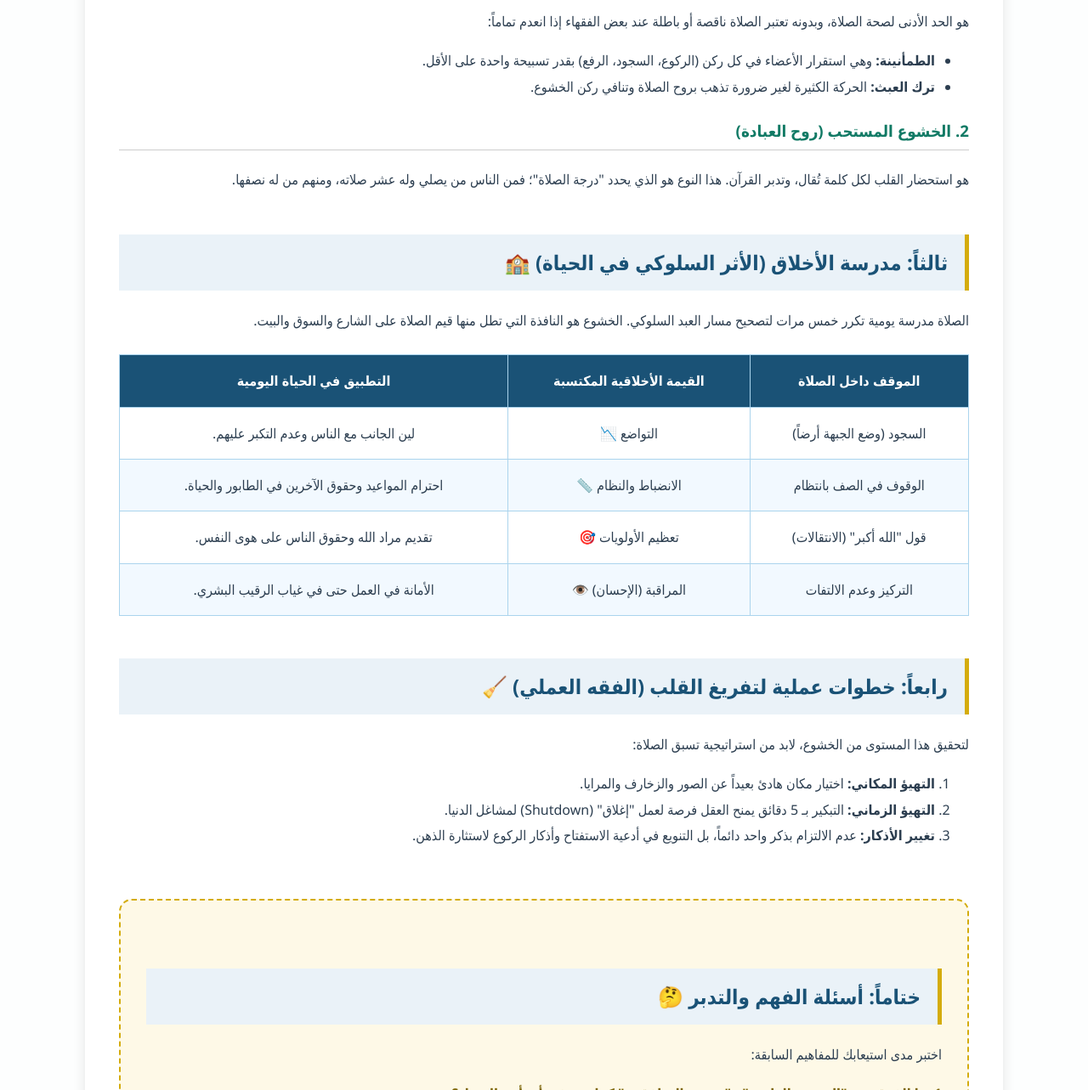
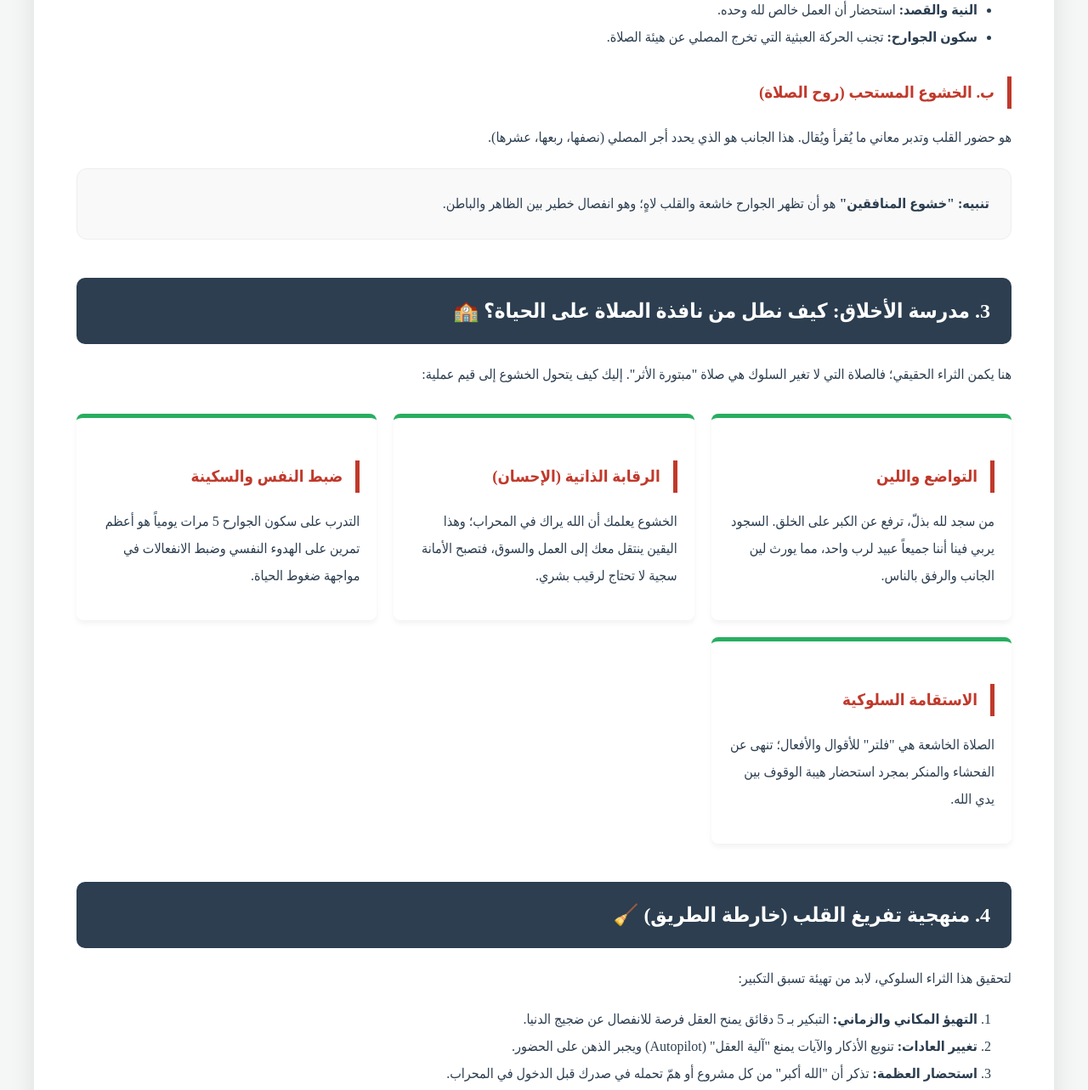
Before and after one commit to youcefrhn/Prayer-s-effects, a plain HTML site: page index.html in a window 1280 px wide. Shown: the part 764-2047 px from the top of the page at 85% size. Drawn offline with Linux system fonts and the light colour scheme.

Commit message:
Update index.html

```diff
--- a/index.html
+++ b/index.html
@@ -3,162 +3,165 @@
 <head>
     <meta charset="UTF-8">
     <meta name="viewport" content="width=device-width, initial-scale=1.0">
-    <title>الموسوعة الشاملة: الخشوع في الصلاة وأثره السلوكي</title>
+    <title>موسوعة الخشوع: الفقه، الأثر، والمنهج</title>
     <style>
         :root {
-            --primary-color: #1a5276;
-            --secondary-color: #d4ac0d;
-            --bg-color: #fdfefe;
-            --text-color: #2c3e50;
+            --primary: #2c3e50;
+            --accent: #c0392b;
+            --success: #27ae60;
+            --bg: #f4f7f6;
         }
         body {
-            font-family: 'Amiri', 'Segoe UI', Tahoma, sans-serif;
-            line-height: 1.9;
-            background-color: var(--bg-color);
-            color: var(--text-color);
+            font-family: 'Amiri', serif, Tahoma;
+            line-height: 2;
+            background-color: var(--bg);
+            color: var(--primary);
             margin: 0;
-            padding: 20px;
+            padding: 0;
         }
         .container {
-            max-width: 1000px;
-            margin: auto;
-            background: white;
-            padding: 40px;
-            box-shadow: 0 4px 15px rgba(0,0,0,0.1);
-            border-radius: 15px;
+            max-width: 1100px;
+            margin: 30px auto;
+            background: #fff;
+            padding: 50px;
+            border-radius: 20px;
+            box-shadow: 0 10px 30px rgba(0,0,0,0.1);
         }
         header {
             text-align: center;
-            border-bottom: 3px double var(--primary-color);
+            border-bottom: 4px solid var(--accent);
             margin-bottom: 40px;
             padding-bottom: 20px;
         }
-        h1 { color: var(--primary-color); font-size: 2.5em; }
+        h1 { font-size: 3em; color: var(--primary); margin: 0; }
         h2 {
-            color: var(--primary-color);
-            background: #eaf2f8;
-            padding: 10px 20px;
-            border-right: 5px solid var(--secondary-color);
+            background: var(--primary);
+            color: #fff;
+            padding: 15px 25px;
+            border-radius: 10px;
+            margin-top: 45px;
+        }
+        h3 {
+            color: var(--accent);
+            border-right: 5px solid var(--accent);
+            padding-right: 15px;
+            margin-top: 30px;
+        }
+        .content-box {
+            background: #f9f9f9;
+            border: 1px solid #eee;
+            padding: 25px;
+            border-radius: 12px;
+            margin: 20px 0;
+        }
+        .ethics-grid {
+            display: grid;
+            grid-template-columns: repeat(auto-fit, minmax(300px, 1fr));
+            gap: 20px;
+            margin: 30px 0;
+        }
+        .card {
+            background: #fff;
+            border-top: 5px solid var(--success);
+            padding: 20px;
+            box-shadow: 0 4px 6px rgba(0,0,0,0.05);
+            border-radius: 8px;
+        }
+        .quiz-section {
+            background: #fff9e6;
+            border: 2px dashed #f1c40f;
+            padding: 30px;
+            border-radius: 15px;
             margin-top: 50px;
         }
-        h3 { color: #117a65; border-bottom: 1px solid #ccc; padding-bottom: 5px; }
-        .info-box {
-            background-color: #f9f9f9;
-            border: 1px solid #ddd;
-            padding: 20px;
-            border-radius: 10px;
-            margin: 20px 0;
+        .quiz-question {
+            font-weight: bold;
+            display: block;
+            margin-bottom: 15px;
+            color: #7f8c8d;
         }
-        .behavior-table {
-            width: 100%;
-            border-collapse: collapse;
-            margin: 25px 0;
+        footer {
+            text-align: center;
+            padding: 40px;
+            font-size: 0.9em;
+            color: #95a5a6;
         }
-        .behavior-table th, .behavior-table td {
-            border: 1px solid #abd4ed;
-            padding: 15px;
-            text-align: center;
-        }
-        .behavior-table th { background-color: var(--primary-color); color: white; }
-        .behavior-table tr:nth-child(even) { background-color: #f2f9ff; }
-
-        .quiz-section {
-            background-color: #fef9e7;
-            border: 2px dashed var(--secondary-color);
-            padding: 30px;
-            margin-top: 60px;
-            border-radius: 15px;
-        }
-        .quiz-item { margin-bottom: 20px; font-weight: bold; color: #7d6608; }
-        footer { text-align: center; margin-top: 50px; font-size: 0.9em; color: #7f8c8d; }
     </style>
 </head>
 <body>
 
 <div class="container">
     <header>
-        <h1>الخشوع في الصلاة: رؤية إيمانية وسلوكية 🕊️</h1>
-        <p>دراسة معمقة تجمع بين فقه العبادة وفقه المعاملة</p>
+        <h1>فقه الخشوع وأثره السلوكي 🕊️</h1>
+        <p>دليل معرفي شامل يربط المحراب بالحياة - مقتبس من أصول التربية الإيمانية</p>
     </header>
 
     <section>
-        <h2>أولاً: مفهوم الخشوع وأبعاده المعرفية 🧠</h2>
-        <p>الخشوع ليس مجرد سكون بدني، بل هو <strong>انكسار قلبي</strong> ناتج عن تعظيم الرب. وفقاً لمدرسة الشيخ الشويعر، الخشوع هو "العلم النافع"؛ فمن كان بالله أعرف، كان له أخشع. هو الحالة التي يجتمع فيها حضور الذهن مع خضوع الجوارح.</p>
-        <div class="info-box">
-            <strong>لماذا يغيب الخشوع؟</strong> غالباً ما يكون السبب هو الانشغال بـ "دنيا عاجلة" أو غياب التفكر في معاني الأذكار. الخشوع يحتاج إلى "مجاهدة" مستمرة وليس حالة تأتي بالصدفة.
+        <h2>1. حقيقة الخشوع: العلم والقلب 🧠</h2>
+        <p>الخشوع ليس حالة طارئة بل هو <strong>ثمرة العلم بالله</strong>. وفقاً لما تدارسناه، فإن الخشوع الحقيقي هو انكسار القلب وتذلله لعظمة الرب، وهو أول ما يُفتقد من الدين في آخر الزمان. الخشوع هو الميزان الذي يفرق بين "أداء الحركات" و"إقامة الصلاة".</p>
+    </section>
+
+    <section>
+        <h2>2. الميزان الفقهي الدقيق ⚖️</h2>
+        <h3>أ. الخشوع الواجب (الأركان)</h3>
+        <p>بدون هذه العناصر، تصبح الصلاة مهددة بالبطلان:</p>
+        <ul>
+            <li><strong>الطمأنينة:</strong> استقرار الأعضاء في كل ركن (الركوع، السجود، الرفع).</li>
+            <li><strong>النية والقصد:</strong> استحضار أن العمل خالص لله وحده.</li>
+            <li><strong>سكون الجوارح:</strong> تجنب الحركة العبثية التي تخرج المصلي عن هيئة الصلاة.</li>
+        </ul>
+        <h3>ب. الخشوع المستحب (روح الصلاة)</h3>
+        <p>هو حضور القلب وتدبر معاني ما يُقرأ ويُقال. هذا الجانب هو الذي يحدد أجر المصلي (نصفها، ربعها، عشرها).</p>
+        <div class="content-box">
+            <strong>تنبيه: "خشوع المنافقين"</strong> هو أن تظهر الجوارح خاشعة والقلب لاهٍ؛ وهو انفصال خطير بين الظاهر والباطن.
         </div>
     </section>
 
     <section>
-        <h2>ثانياً: التفصيل الفقهي (الواجبات والمكملات) ⚖️</h2>
-        <h3>1. الخشوع الواجب (الركن)</h3>
-        <p>هو الحد الأدنى لصحة الصلاة، وبدونه تعتبر الصلاة ناقصة أو باطلة عند بعض الفقهاء إذا انعدم تماماً:</p>
-        <ul>
-            <li><strong>الطمأنينة:</strong> وهي استقرار الأعضاء في كل ركن (الركوع، السجود، الرفع) بقدر تسبيحة واحدة على الأقل.</li>
-            <li><strong>ترك العبث:</strong> الحركة الكثيرة لغير ضرورة تذهب بروح الصلاة وتنافي ركن الخشوع.</li>
-        </ul>
-        <h3>2. الخشوع المستحب (روح العبادة)</h3>
-        <p>هو استحضار القلب لكل كلمة تُقال، وتدبر القرآن. هذا النوع هو الذي يحدد "درجة الصلاة"؛ فمن الناس من يصلي وله عشر صلاته، ومنهم من له نصفها.</p>
+        <h2>3. مدرسة الأخلاق: كيف نطل من نافذة الصلاة على الحياة؟ 🏫</h2>
+        <p>هنا يكمن الثراء الحقيقي؛ فالصلاة التي لا تغير السلوك هي صلاة "مبتورة الأثر". إليك كيف يتحول الخشوع إلى قيم عملية:</p>
+
+        <div class="ethics-grid">
+            <div class="card">
+                <h3>التواضع واللين</h3>
+                <p>من سجد لله بذلّ، ترفع عن الكبر على الخلق. السجود يربي فينا أننا جميعاً عبيد لرب واحد، مما يورث لين الجانب والرفق بالناس.</p>
+            </div>
+            <div class="card">
+                <h3>الرقابة الذاتية (الإحسان)</h3>
+                <p>الخشوع يعلمك أن الله يراك في المحراب؛ وهذا اليقين ينتقل معك إلى العمل والسوق، فتصبح الأمانة سجية لا تحتاج لرقيب بشري.</p>
+            </div>
+            <div class="card">
+                <h3>ضبط النفس والسكينة</h3>
+                <p>التدرب على سكون الجوارح 5 مرات يومياً هو أعظم تمرين على الهدوء النفسي وضبط الانفعالات في مواجهة ضغوط الحياة.</p>
+            </div>
+            <div class="card">
+                <h3>الاستقامة السلوكية</h3>
+                <p>الصلاة الخاشعة هي "فلتر" للأقوال والأفعال؛ تنهى عن الفحشاء والمنكر بمجرد استحضار هيبة الوقوف بين يدي الله.</p>
+            </div>
+        </div>
     </section>
 
     <section>
-        <h2>ثالثاً: مدرسة الأخلاق (الأثر السلوكي في الحياة) 🏫</h2>
-        <p>الصلاة مدرسة يومية تكرر خمس مرات لتصحيح مسار العبد السلوكي. الخشوع هو النافذة التي تطل منها قيم الصلاة على الشارع والسوق والبيت.</p>
-
-        <table class="behavior-table">
-            <thead>
-                <tr>
-                    <th>الموقف داخل الصلاة</th>
-                    <th>القيمة الأخلاقية المكتسبة</th>
-                    <th>التطبيق في الحياة اليومية</th>
-                </tr>
-            </thead>
-            <tbody>
-                <tr>
-                    <td>السجود (وضع الجبهة أرضاً)</td>
-                    <td>التواضع 📉</td>
-                    <td>لين الجانب مع الناس وعدم التكبر عليهم.</td>
-                </tr>
-                <tr>
-                    <td>الوقوف في الصف بانتظام</td>
-                    <td>الانضباط والنظام 📏</td>
-                    <td>احترام المواعيد وحقوق الآخرين في الطابور والحياة.</td>
-                </tr>
-                <tr>
-                    <td>قول "الله أكبر" (الانتقالات)</td>
-                    <td>تعظيم الأولويات 🎯</td>
-                    <td>تقديم مراد الله وحقوق الناس على هوى النفس.</td>
-                </tr>
-                <tr>
-                    <td>التركيز وعدم الالتفات</td>
-                    <td>المراقبة (الإحسان) 👁️</td>
-                    <td>الأمانة في العمل حتى في غياب الرقيب البشري.</td>
-                </tr>
-            </tbody>
-        </table>
-    </section>
-
-    <section>
-        <h2>رابعاً: خطوات عملية لتفريغ القلب (الفقه العملي) 🧹</h2>
-        <p>لتحقيق هذا المستوى من الخشوع، لابد من استراتيجية تسبق الصلاة:</p>
+        <h2>4. منهجية تفريغ القلب (خارطة الطريق) 🧹</h2>
+        <p>لتحقيق هذا الثراء السلوكي، لابد من تهيئة تسبق التكبير:</p>
         <ol>
-            <li><strong>التهيؤ المكاني:</strong> اختيار مكان هادئ بعيداً عن الصور والزخارف والمرايا.</li>
-            <li><strong>التهيؤ الزماني:</strong> التبكير بـ 5 دقائق يمنح العقل فرصة لعمل "إغلاق" (Shutdown) لمشاغل الدنيا.</li>
-            <li><strong>تغيير الأذكار:</strong> عدم الالتزام بذكر واحد دائماً، بل التنويع في أدعية الاستفتاح وأذكار الركوع لاستثارة الذهن.</li>
+            <li><strong>التهيؤ المكاني والزماني:</strong> التبكير بـ 5 دقائق يمنح العقل فرصة للانفصال عن ضجيج الدنيا.</li>
+            <li><strong>تغيير العادات:</strong> تنويع الأذكار والآيات يمنع "آلية العقل" (Autopilot) ويجبر الذهن على الحضور.</li>
+            <li><strong>استحضار العظمة:</strong> تذكر أن "الله أكبر" من كل مشروع أو همّ تحمله في صدرك قبل الدخول في المحراب.</li>
         </ol>
     </section>
 
     <section class="quiz-section">
-        <h2>ختاماً: أسئلة الفهم والتدبر 🤔</h2>
-        <p>اختبر مدى استيعابك للمفاهيم السابقة:</p>
-        <div class="quiz-item">1. ما الفرق بين "الخشوع الواجب" و"خشوع المنافقين" كما ورد في أثر أبي الدرداء؟</div>
-        <div class="quiz-item">2. كيف يمكن للسجود أن يغير من تعاملك مع جارك أو زميلك في العمل؟</div>
-        <div class="quiz-item">3. ذكر التقرير أن الخشوع هو "علم"؛ فكيف تزيد حصيلتك العلمية لتعميق خشوعك؟</div>
-        <div class="quiz-item">4. هل تعتبر الصلاة صحيحة إذا خلت من "الطمأنينة"؟ ولماذا؟</div>
+        <h2>5. مختبر الفهم والقياس 🤔</h2>
+        <p>هذه الأسئلة تهدف لقياس عمق فهمك للرابط بين العبادة والسلوك:</p>
+        <span class="quiz-question">1. إذا وجد المصلي نفسه سريع الغضب مع أهله بعد الصلاة مباشرة، فأي جزء من "فقه السكون" لم ينتقل معه للحياة؟</span>
+        <span class="quiz-question">2. اشرح الفرق بين الطمأنينة كـ "ركن فقهي" والخشوع كـ "حالة قلبية".</span>
+        <span class="quiz-question">3. كيف يساهم التبكير للصلاة في تحسين "جودة" التعامل مع ضغوط العمل اليومية؟</span>
+        <span class="quiz-question">4. ما هو الضابط الذي يجعلنا نحكم بأن الصلاة حققت غايتها الأخلاقية (تنهى عن الفحشاء والمنكر)؟</span>
     </section>
 
     <footer>
-        حقوق المحتوى محفوظة - مقتبس من سلسلة دروس "فقه الصلاة" 2026
+        "صلوا كما رأيتموني أصلي" - تقرير شامل حول الخشوع والأثر السلوكي 2026
     </footer>
 </div>
 
```
